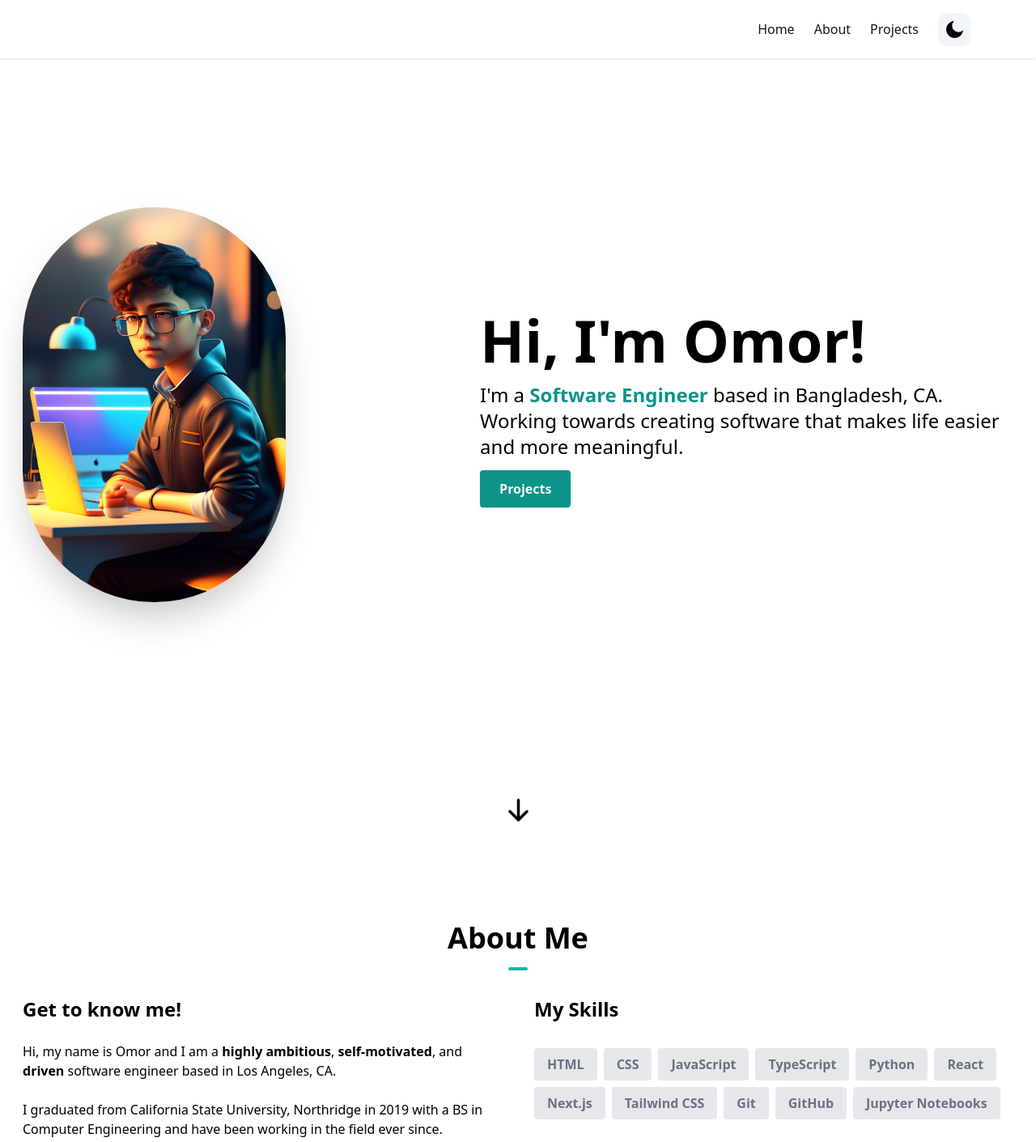
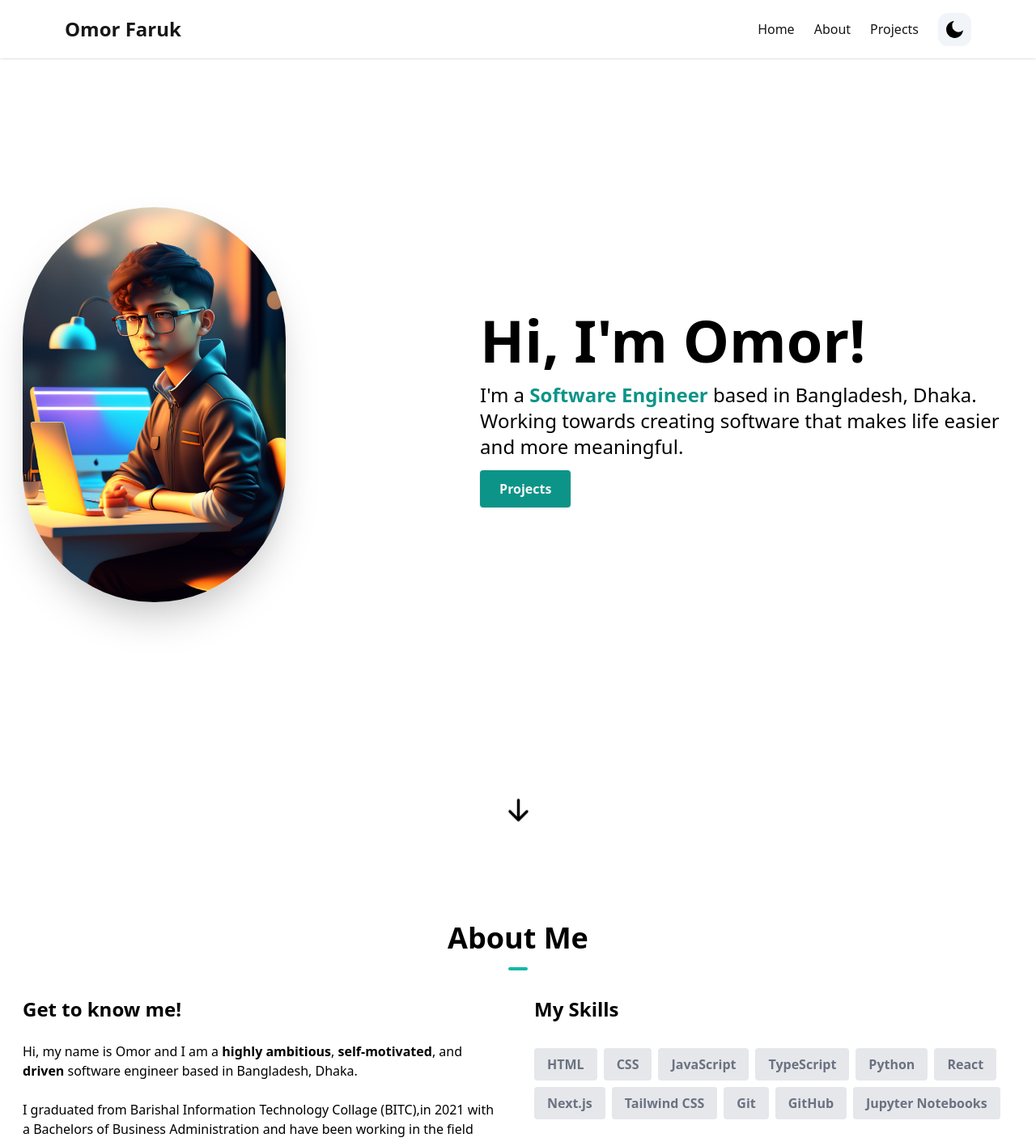
Before and after one commit to ofwebdev/portfolio, a Next.js app: page / in a window 1280 px wide. Shown: the top 1411 px of the page at 81% size. Built offline with nearby package versions, Linux system fonts and the light colour scheme.

Commit message:
Information update

```diff
--- a/components/About.tsx
+++ b/components/About.tsx
@@ -34,12 +34,12 @@ const About = () => {
               <span className="font-bold">{"highly ambitious"}</span>,
               <span className="font-bold">{" self-motivated"}</span>, and
               <span className="font-bold">{" driven"}</span> software engineer
-              based in Los Angeles, CA.
+              based in Bangladesh, Dhaka.
             </p>
             <br />
             <p>
-              I graduated from California State University, Northridge in 2019
-              with a BS in Computer Engineering and have been working in the
+              I graduated from Barishal Information Technology Collage (BITC),in 2021
+              with a Bachelors of Business Administration and have been working in the
               field ever since.
             </p>
             <br />
--- a/components/Hero.tsx
+++ b/components/Hero.tsx
@@ -24,7 +24,7 @@ const Hero = () => {
             <span className="font-semibold text-teal-600">
               Software Engineer{" "}
             </span>
-            based in Bangladesh, CA. Working towards creating software that
+            based in Bangladesh, Dhaka. Working towards creating software that
             makes life easier and more meaningful.
           </p>
           <Link
--- a/components/Navbar.tsx
+++ b/components/Navbar.tsx
@@ -43,7 +43,7 @@ function Navbar() {
                     <div className="flex items-center justify-between py-3 md:py-5 md:block">
                         <Link to="home">
                             <div className="container flex items-center space-x-2">
-                                <h2 className="text-2xl font-bold text-white ">Omor Faruk</h2>
+                                <h2 className="text-2xl font-bold text-neutral-900 dark:text-neutral-100">Omor Faruk</h2>
                             </div>
                         </Link>
                         <div className="md:hidden">
```
